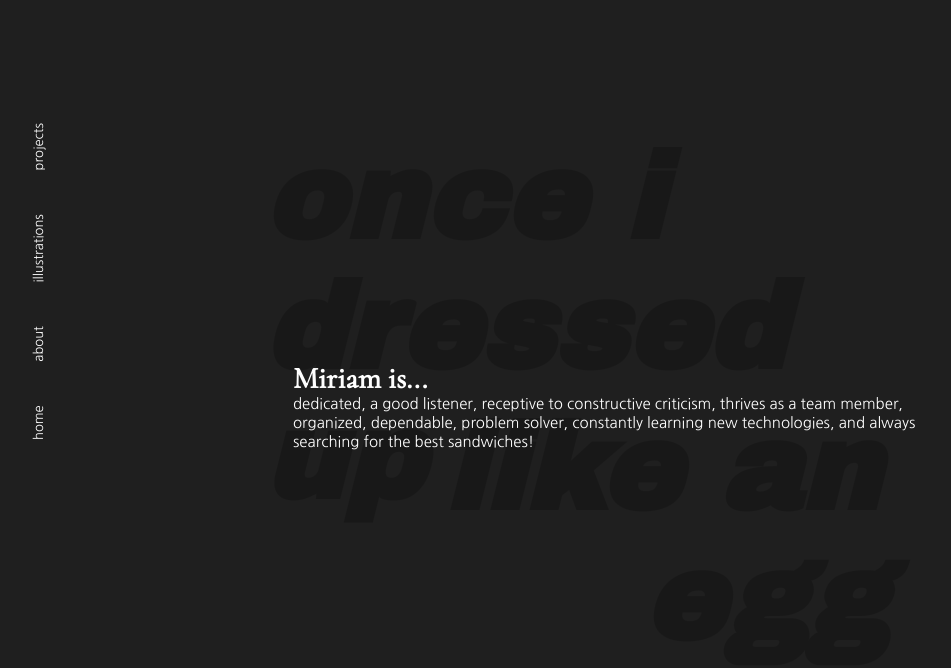
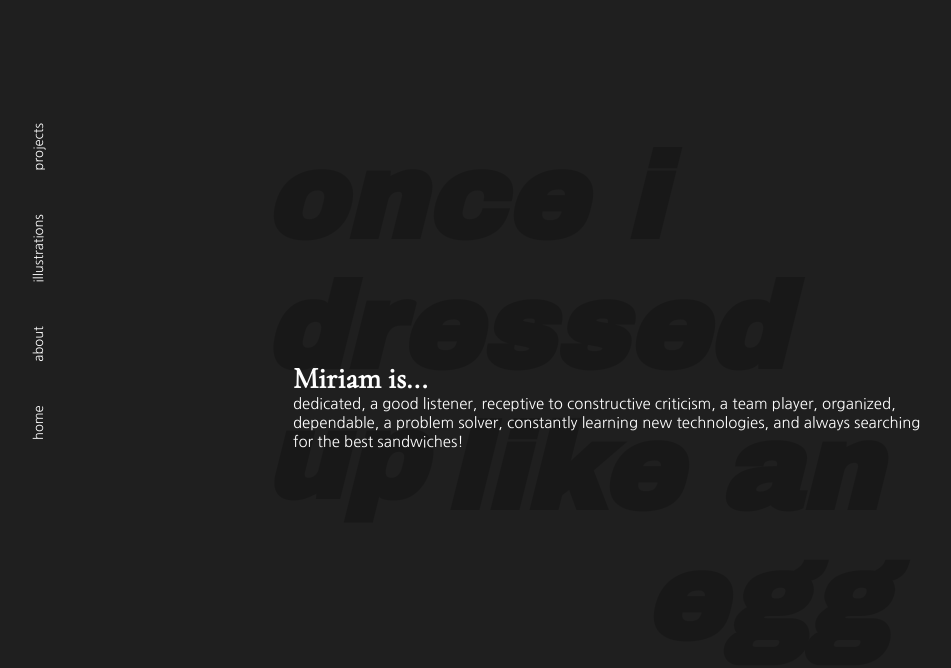
Before and after one commit to weirichm/miriamBonano, a website: page about.html in a window 1280 px wide. Shown: the whole page, without its empty margins (27-978 px from the left). Drawn offline with nearby package versions, Linux system fonts and the light colour scheme; a web font is replaced by a local one.

Commit message:
fixing grammer

```diff
--- a/about.html
+++ b/about.html
@@ -39,7 +39,7 @@
             </div>
             <div>
                 <p>dedicated, a good listener, receptive
-                to constructive criticism, thrives as a team member, organized, dependable, problem solver, constantly learning new technologies,
+                to constructive criticism, a team player, organized, dependable, a problem solver, constantly learning new technologies,
                 and always searching for the best sandwiches!</p>
             </div>
         </div>
```
